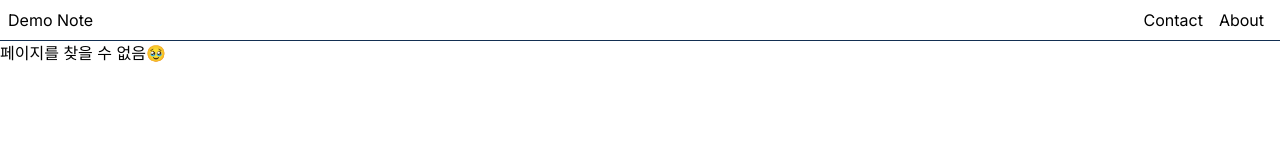
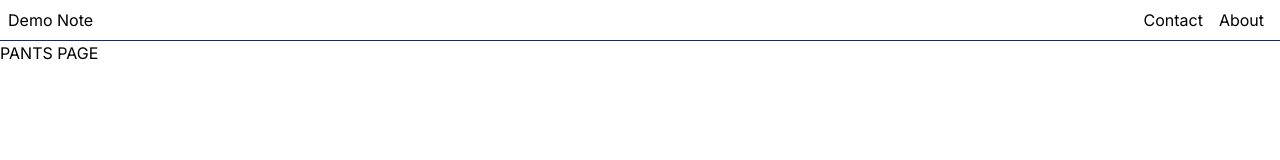
Before and after one commit to syoungee/note, a Next.js app: page /products/pants in a window 1280 px wide. Before the commit this address had no page. Shown: the top 160 px of the page. Built offline with nearby package versions, Linux system fonts and the light colour scheme.

Commit message:
pant & skirt page

```diff
--- /dev/null
+++ b/src/app/products/pants/page.tsx
@@ -0,0 +1,9 @@
+import React from 'react';
+
+export default function page() {
+  return (
+    <div>
+      PANTS PAGE
+    </div>
+  );
+}
--- /dev/null
+++ b/src/app/products/skirt/page.tsx
@@ -0,0 +1,5 @@
+import React from 'react';
+
+export default function page() {
+  return <div>SKIRTS PAGE</div>;
+}
```
